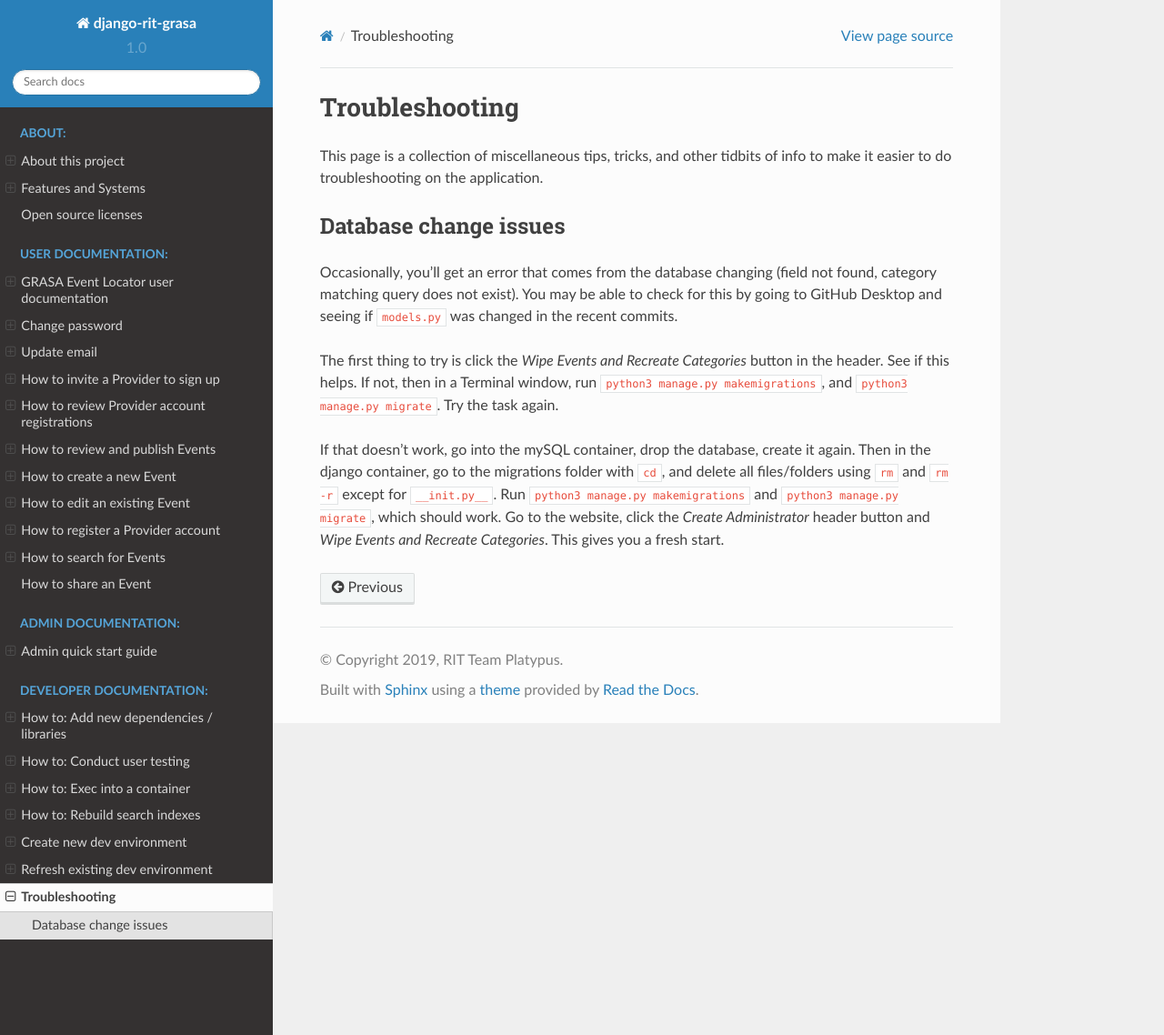
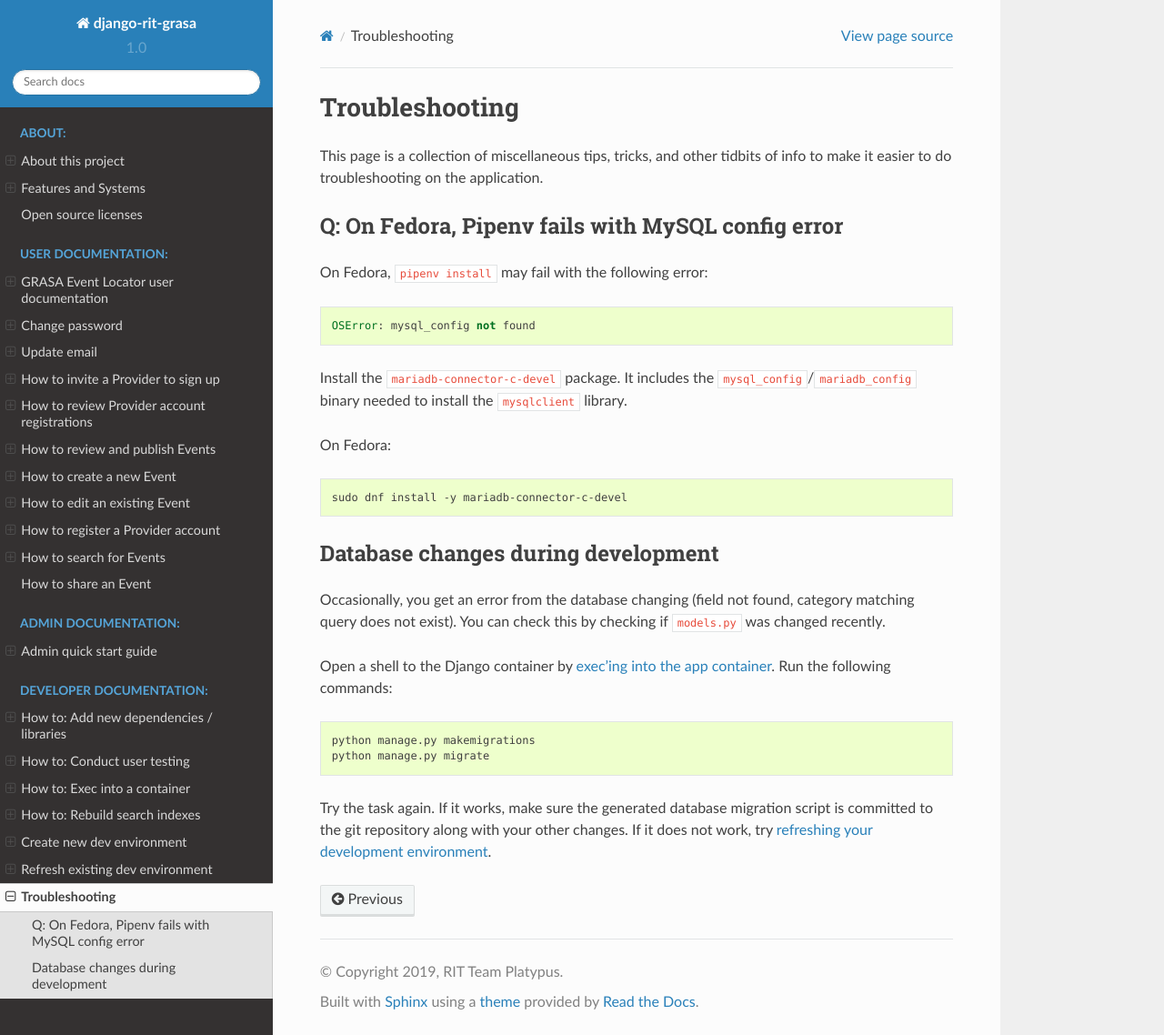
Before and after one commit to jwflory/django-rit-grasa, a Sphinx documentation site: the page built from docs/dev/troubleshooting.md, in a window 1280 px wide and 1138 px high. Shown: the whole window at 91% size. Built offline with Sphinx 7.4.7 and the Read the Docs theme 2.0.0, drawn with Linux system fonts in a browser that asks for light colours; formulas are drawn with MathJax 3.

Commit message:
:memo: docs: Merge Troubleshooting section into one page
Part of #123.

This commit removes the troubleshooting section from the development
environment page and moves it to the troubleshooting page, which makes
more sense. (No duplicating ourselves pls :smile: )

I also refactored the database changes section and shortened it by
linking out to more relevant docs where possible, to explain more
difficult concepts.

Signed-off-by: Justin W. Flory <git@jwf.io>

````diff
--- a/docs/dev/troubleshooting.md
+++ b/docs/dev/troubleshooting.md
@@ -9,18 +9,37 @@ Troubleshooting
 This page is a collection of miscellaneous tips, tricks, and other tidbits of info to make it easier to do troubleshooting on the application.
 
 
-## Database change issues
+## Q: On Fedora, Pipenv fails with MySQL config error
 
-Occasionally, you'll get an error that comes from the database changing (field not found, category matching query does not exist).
-You may be able to check for this by going to GitHub Desktop and seeing if `models.py` was changed in the recent commits.
+On Fedora, `pipenv install` may fail with the following error:
 
-The first thing to try is click the _Wipe Events and Recreate Categories_ button in the header.
-See if this helps.
-If not, then in a Terminal window, run `python3 manage.py makemigrations`, and `python3 manage.py migrate`.
+```python
+OSError: mysql_config not found
+```
+
+Install the `mariadb-connector-c-devel` package.
+It includes the `mysql_config`/`mariadb_config` binary needed to install the `mysqlclient` library.
+
+On Fedora:
+
+```sh
+sudo dnf install -y mariadb-connector-c-devel
+```
+
+
+## Database changes during development
+
+Occasionally, you get an error from the database changing (field not found, category matching query does not exist).
+You can check this by checking if `models.py` was changed recently.
+
+Open a shell to the Django container by [exec'ing into the app container](/dev/exec-container).
+Run the following commands:
+
+```sh
+python manage.py makemigrations
+python manage.py migrate
+```
+
 Try the task again.
-
-If that doesn't work, go into the mySQL container, drop the database, create it again.
-Then in the django container, go to the migrations folder with `cd`, and delete all files/folders using `rm` and `rm -r` except for `__init.py__`.
-Run `python3 manage.py makemigrations` and `python3 manage.py migrate`, which should work.
-Go to the website, click the _Create Administrator_ header button and _Wipe Events and Recreate Categories_.
-This gives you a fresh start.
+If it works, make sure the generated database migration script is committed to the git repository along with your other changes.
+If it does not work, try [refreshing your development environment](/dev/start-fresh).
````
Also changed, not shown: docs/dev/setup-dev-environment.md (+0 -9 lines).
